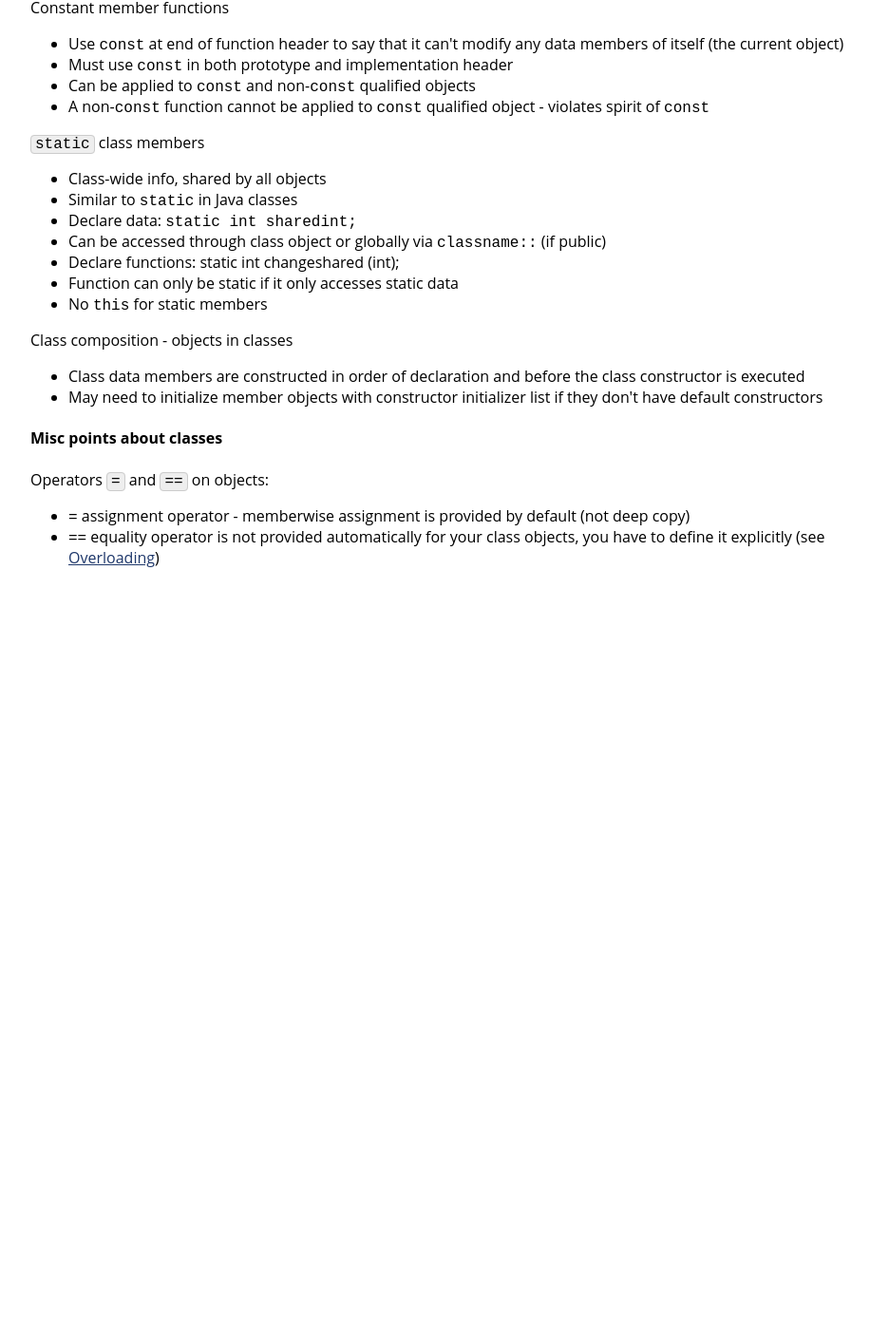
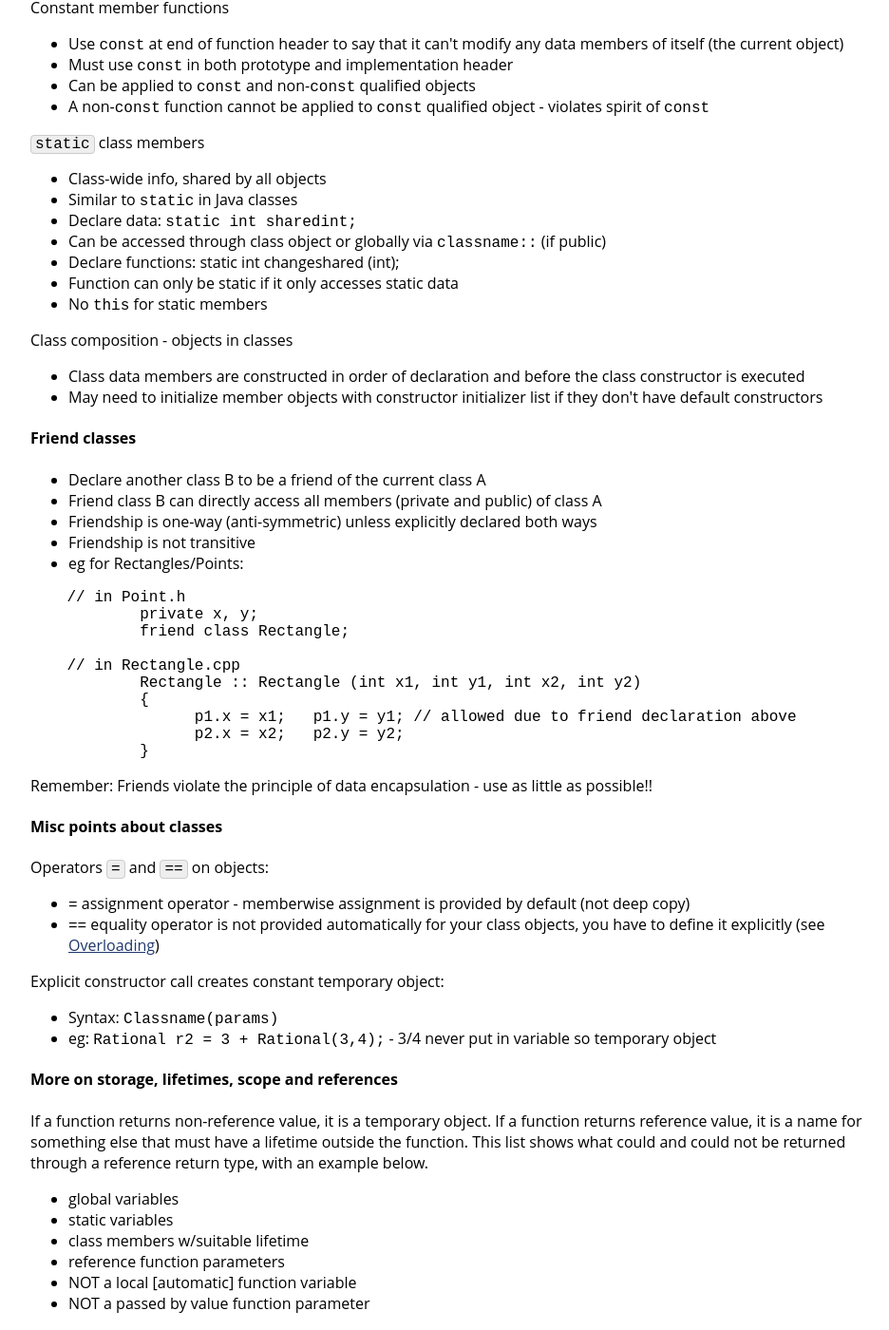
Before and after one commit to jhu-ip/cs220-f25, a Jekyll site: the page built from notes/notes-classes.md, in a window 1280 px wide and 1400 px high, scrolled down 2894 px. Shown: the whole window at 95% size, without its empty margins (160-1096 px from the left). Built offline with Jekyll 4.4.1, drawn with Linux system fonts in a browser that asks for light colours; before the commit the page ends 3524 px from its top, so only the background shows below that; some of the changed text lies outside the part shown.

Commit message:
more NOTES for wk11 (done)

```diff
--- a/notes/notes-classes.md
+++ b/notes/notes-classes.md
@@ -187,6 +187,32 @@ Class composition - objects in classes
   if they don't have default constructors
 </li></ul>
 
+<h4>Friend classes</h4>
+
+<ul>
+  <li>  Declare another class B to be a friend of the current class A
+</li>  <li> Friend class B can directly access all members (private and public)
+            of class A
+</li>  <li> Friendship is one-way (anti-symmetric) unless explicitly declared both ways
+</li>  <li> Friendship is not transitive
+</li>  <li> eg for Rectangles/Points:
+</li></ul>
+
+<pre>
+    // in Point.h
+            private x, y;
+            friend class Rectangle;
+
+    // in Rectangle.cpp
+            Rectangle :: Rectangle (int x1, int y1, int x2, int y2)
+            {
+                  p1.x = x1;   p1.y = y1; // allowed due to friend declaration above
+                  p2.x = x2;   p2.y = y2;
+            }
+</pre>
+
+Remember: Friends violate the principle of data encapsulation - use as little
+      as possible!!
 
 <h4>Misc points about classes</h4>
 
@@ -197,3 +223,86 @@ Operators <code>=</code> and <code>==</code> on objects:
 </li><li>  <code>==</code> equality operator is not provided automatically for
   your class objects, you have to define it explicitly (see <a href='notes-overloading.html'>Overloading</a>)
 </li></ul>
+
+Explicit constructor call creates constant temporary object:
+<ul>
+  <li> Syntax: <code>Classname(params)</code>
+</li>  <li> eg: <code>Rational r2 = 3 + Rational(3,4);</code> - 3/4 never put in variable so temporary object
+</li></ul>
+
+
+<h4>More on storage, lifetimes, scope and references</h4>
+
+If a function returns non-reference value, it is a temporary object. If a function returns reference value, it is a name for something else that must have a lifetime outside the function. This list shows what could and could not be returned through a reference return type, with an example below.
+<ul>
+<li> global variables
+</li><li> static variables
+</li><li> class members w/suitable lifetime
+</li><li> reference function parameters
+</li><li> NOT a local [automatic] function variable
+</li><li> NOT a passed by value function parameter
+</li></ul>
+
+Example:
+
+<pre>
+#include &lt;iostream&gt;
+int globalint;
+
+int & mult(int & x, int y)
+{
+    int z;
+    static int s;
+
+    z = x * y;
+    s = z;
+    x = z;
+    y = z;
+    globalint = z;
+
+    // return z; // bad, would be a reference to (popped) stack element
+    //  return y;  // bad, same reason
+    // return x * y; // bad
+
+    return x;  // ok, was a reference argument so not popped
+    return s;  // ok, static so not on stack
+    return globalint;  // ok, also not on stack
+}
+
+int main ()
+{
+    int m, x = 3, y = 5;
+
+    m = mult(x, y);
+    globalint = 0;
+    std::cout << "m=" << m << "  gi=" << globalint << std::endl;
+}
+</pre>
+
+Could have function/method return something by reference but constant
+   so that it can't be changed - particularly useful for classes:
+
+<pre>class Point {
+public:
+    void display() const;
+        void setX(int);
+...
+};
+
+class Rectangle {
+public:
+    const Point & getTL() { return topleft; };
+
+private:
+    Point topleft;
+};
+
+// in main
+
+Rectangle r1(1,1,4,4);
+Point   p1;
+
+r1.getTL().setX(3);  // not allowed
+p1 = r1.getTL();     // ok
+r1.getTl().display();  // ok because display is const
+</pre>
```
Also changed, not shown: material.md (+2 -1 lines), notes/notes-templates.md (+75 -2 lines), resources.md (+1 -0 lines), 1 other file.
